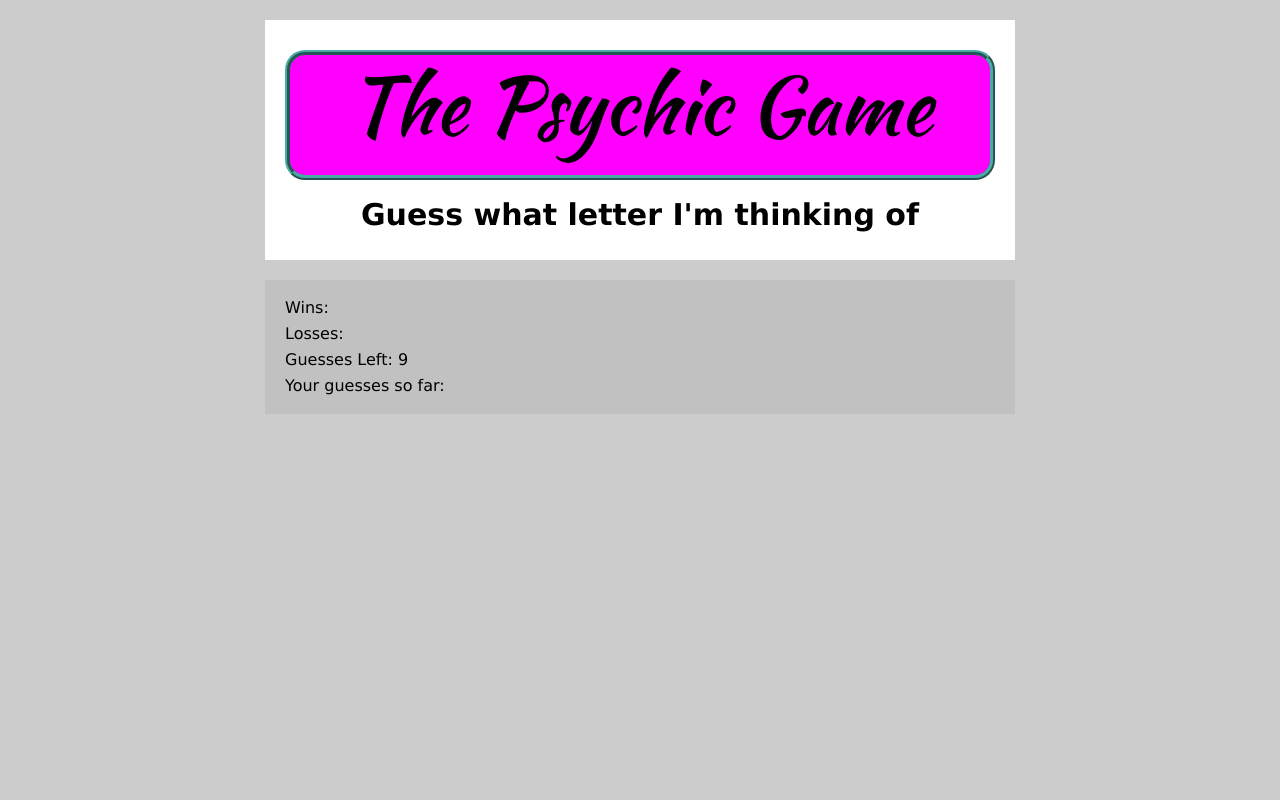
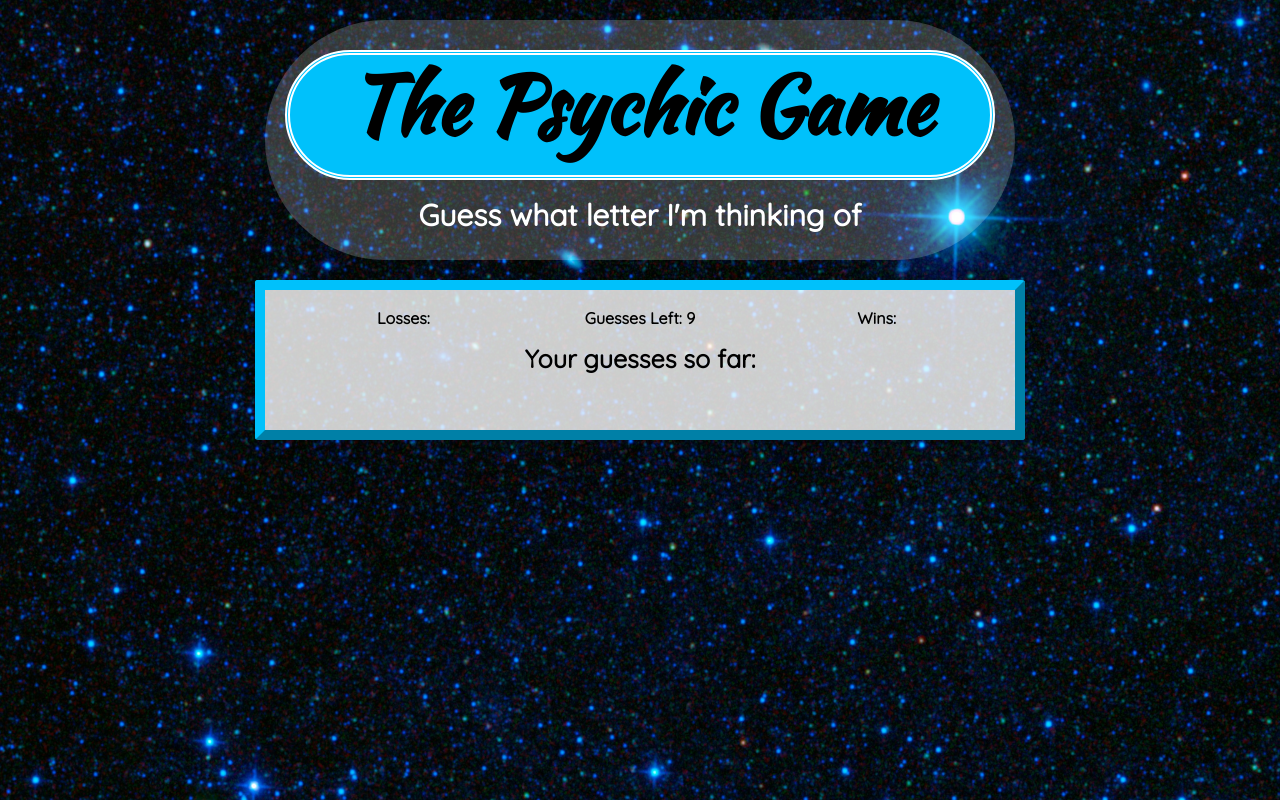
Before and after one commit to crizzo16/Psychic-Game, a plain HTML site: page index.html in a window 1280 px wide. Drawn offline with Linux system fonts and the light colour scheme.

Commit message:
Finished the game

```diff
--- a/assets/css/style.css
+++ b/assets/css/style.css
@@ -1,14 +1,16 @@
 body {
-    background: #cccccc;
-    font-family: "Lucida Sans Unicode", "Lucida Grande", sans-serif;
+    background: url(../images/PIA17005.jpg);
+    background-size: 100%;
+    font-family: 'Quicksand', sans-serif;
+    font-weight: bold;
 }
 
 #header {
-    background: #ff00ff;
+    background: #00c1fb;
     height: 100px;
     width: 680px;
-    border: 5px ridge #4aaaa5;
-    border-radius: 20px;
+    border: 5px #ffffff double;
+    border-radius: 100px;
     margin: 20px auto 20px auto;
     padding: 10px;
     line-height: 80px;
@@ -20,23 +22,55 @@ body {
     font-weight: bold;
     font-size: 30px;
     margin: 20px auto 20px auto;
+    color: #ffffff;
 }
 
 .main-title {
-    background: #ffffff;
+    background: rgba(255,255,255,.2);
     width: 730px;
     padding: 10px;
     margin: 20px auto 20px auto;
     text-align: center;
+    border-radius:200px;
 }
 
 .wrapper {
-    background: #c1c1c1;
+    background: rgba(255,255,255,.8);
     width: 710px;
+    height: 100px;
     padding: 20px;
     margin: 0 auto 0 auto;
+    border: 10px #00c1fb outset;
+    text-align: center;
+    border-radius: 3px;
 }
 
 .after-space {
     margin-bottom: 10px;
 }
+
+.guesses-list {
+    font-size: 25px;
+}
+
+#guesses {
+    font-variant: small-caps;
+}
+
+.left-box {
+    float: left;
+    width: 33.33%;
+    margin-bottom: 20px;
+}
+
+.middle-box {
+    float: left;
+    width: 33.34%;
+    margin-bottom: 20px;
+}
+
+.right-box {
+    float: left;
+    width: 33.33%;
+    margin-bottom: 20px;
+}
--- a/assets/javascript/game.js
+++ b/assets/javascript/game.js
@@ -4,18 +4,19 @@ var alphabet = "abcdefghijklmnopqrstuvwxyz";
 var index = Math.floor(Math.random() * alphabet.length);
 var answer = alphabet[index];
 
-console.log(answer); // checking to make sure the answer was generated
+//console.log(answer); // checking to make sure the answer was generated
+//Debugging purposes - I'm not gonna give someone the answer if they're clever enough to look!
 
-// **** Initializing important variables
-var win = 0;
-var lose = 0;
+// **** Initializing important variables ****
+var win = 0; //counts number of wins
+var lose = 0; //counts number of losses
 var guessesLeft = 9; // Number of guesses the player has left
-var guesses = ""; // Player's guesses will get added to this string
-document.getElementById("guessesLeft").innerHTML = guessesLeft;
+var guesses = []; // Player's guesses will get added to this string
+document.getElementById("guessesLeft").innerHTML = guessesLeft; //Update screen
 
 
 document.onkeyup = function (event) {
-    // **** Get Input from User ****
+    // Get Input from User
     var input = event.key;
     if (alphabet.includes(input)) {
         //If the player guesses the letter correctly
@@ -30,9 +31,11 @@ document.onkeyup = function (event) {
             //Select new letter
             index = Math.floor(Math.random() * alphabet.length);
             answer = alphabet[index];
+            guesses = [];
         }
         //If the user guesses incorrectly and it was their last turn
-        else if (guessesLeft === 1) {
+        //Also, don't penalize players for guessing the same letter twice
+        else if (guessesLeft === 1 && !guesses.includes(input)) {
             //increment Lose
             lose = lose + 1;
             document.getElementById("losses").innerHTML = lose;
@@ -43,18 +46,17 @@ document.onkeyup = function (event) {
             //select new letter
             index = Math.floor(Math.random() * alphabet.length);
             answer = alphabet[index];
+            guesses = [];
         }
         // If the user guesses incorrectly and they can guess again
+        // Also, don't penalize players if they guess the same letter again
         else {
-            guessesLeft = guessesLeft - 1; //decrement guessesLeft
-            document.getElementById("guessesLeft").innerHTML = guessesLeft;
-            //print their guess to the screen
-            if (guessesLeft === 8) {
-                guesses = input;
-                document.getElementById("guesses").innerHTML = guesses;
-            } else {
-                guesses = guesses + ", " + input;
-                document.getElementById("guesses").innerHTML = guesses;
+            if (!guesses.includes(input)) {
+                guessesLeft = guessesLeft - 1; //decrement guessesLeft
+                document.getElementById("guessesLeft").innerHTML = guessesLeft;
+                //print their guess to the screen
+                guesses.push(input);
+                document.getElementById("guesses").innerHTML = guesses.join(", ");
             }
         }
     }
--- a/index.html
+++ b/index.html
@@ -8,7 +8,7 @@
     <!-- CSS Stylesheets -->
     <link rel="stylesheet" type="text/css" href="assets/css/reset.css">
     <link rel="stylesheet" type="text/css" href="assets/css/style.css">
-    <link href="https://fonts.googleapis.com/css?family=Kaushan+Script" rel="stylesheet">
+    <link href="https://fonts.googleapis.com/css?family=Kaushan+Script|Quicksand" rel="stylesheet">
 
 
 </head>
@@ -21,16 +21,18 @@
     </div>
 
     <div class="wrapper">
-        <p class="after-space">Wins:
+        <p class="after-space left-box">Losses:
+            <span id="losses"></span>
+        </p>
+        <p class="after-space middle-box">Guesses Left:
+            <span id="guessesLeft"></span>
+        </p>
+        <p class="after-space right-box">Wins:
             <span id="wins"></span>
         </p>
-        <p class="after-space">Losses:
-            <span id="losses"></span>
-        </p>
-        <p class="after-space">Guesses Left:
-            <span id="guessesLeft"></span>
-        </p>
-        <p>Your guesses so far:
+
+        <p class="after-space guesses-list">Your guesses so far:</p>
+        <p class="guesses-list">
             <span id="guesses"></span>
         </p>
     </div>
```
Also changed, not shown: assets/images/PIA17005.jpg (added).
